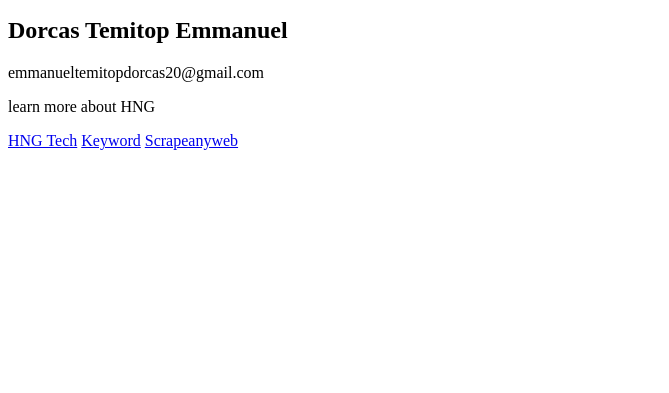
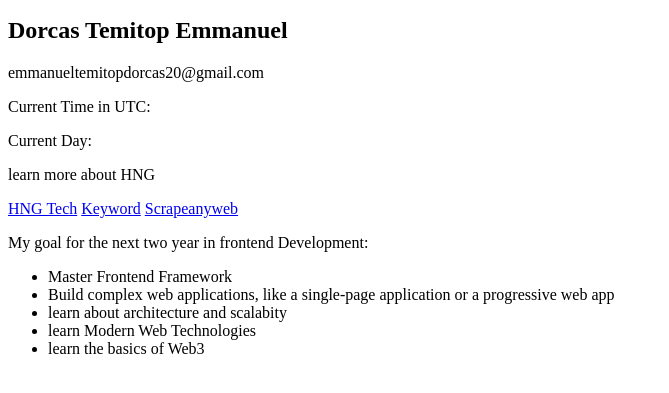
Before and after one commit to portableDD/HNG-personal-website, a plain HTML site: page index.html in a window 1280 px wide. Shown: the part 29-422 px from the top of the page, without its empty margins (0-669 px from the left). Drawn offline with Linux system fonts and the light colour scheme.

Commit message:
first commit: index.html

```diff
--- a/index.html
+++ b/index.html
@@ -6,21 +6,36 @@
     <title>HNG: Personal Website</title>
 </head>
 <body>
+    <!-- about -->
     <section id="About">
+        <!-- about container div -->
         <div class="aboutDiv">
+            <!-- image -->
             <div class="imgDiv">
-                <img src="" alt="profile pics of me">
+                <img src="" alt="profile pics of me" data-testid="slackProfilePicture">
             </div>
+            <!-- personal infromation -->
             <div class="aboutMeDiv">
+                <!-- name and email -->
                 <div class="nameDiv">
                     <h2 data-testid="slackDisplayName">Dorcas Temitop Emmanuel</h2>
                     <p data-testid="slackEmail">emmanueltemitopdorcas20@gmail.com</p>
                 </div>
+                <!-- time in utc -->
                 <div class="timeDiv" id>
-
+                    <p>
+                        Current Time in UTC:
+                        <span id="currentTimeUTC" data-testid="currentTimeUTC"></span>
+                    </p>
+                    <p>
+                        Current Day:
+                        <span id="currentDay" data-testid="currentDay"></span>
+                    </p>
                 </div>
+                <!-- link div -->
                 <div class="linkDiv">
                     <p>learn more about HNG</p>
+                    <!-- links -->
                     <div class="link">
                         <a href="http://hng.tech/learn" target="_blank" rel="noopener noreferrer" data-testid="hngLink">HNG Tech</a>
                         <a href="http://keyword.dog" target="_blank" rel="noopener noreferrer" data-testid="keywordLink">Keyword</a>
@@ -30,5 +45,20 @@
             </div>
         </div>
     </section>
+    <!-- goal -->
+    <section id="goal">
+        <!-- goal container div -->
+         <div class="goalDiv">
+            <p>My goal for the next two year in frontend Development:</p>
+            <!-- list of golas -->
+             <ul>
+                <li>Master Frontend Framework</li>
+                <li>Build complex web applications, like a single-page application or a progressive web app</li>
+                <li>learn about architecture and scalabity</li>
+                <li>learn Modern Web Technologies</li>
+                <li>learn the basics of Web3</li>
+             </ul>
+         </div>
+    </section>
 </body>
 </html>
```
